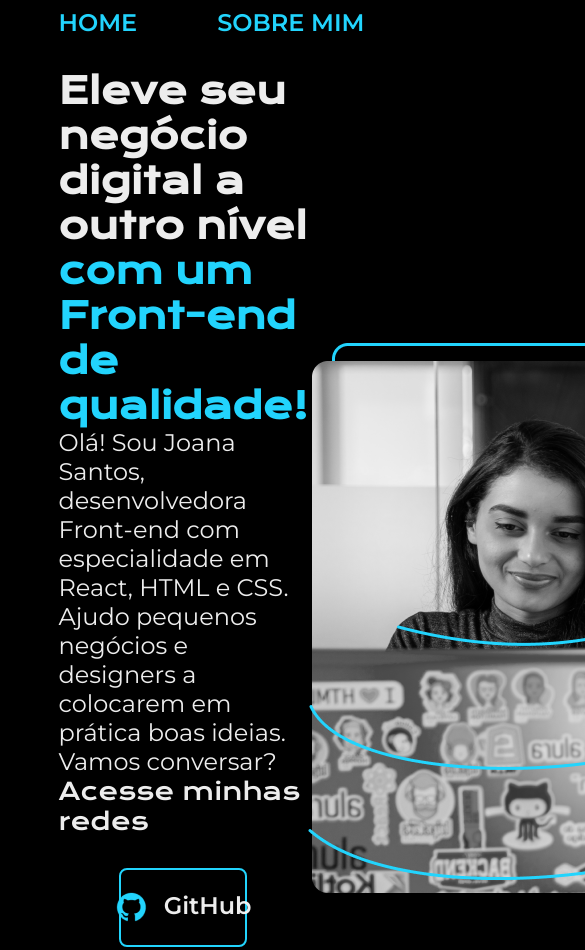
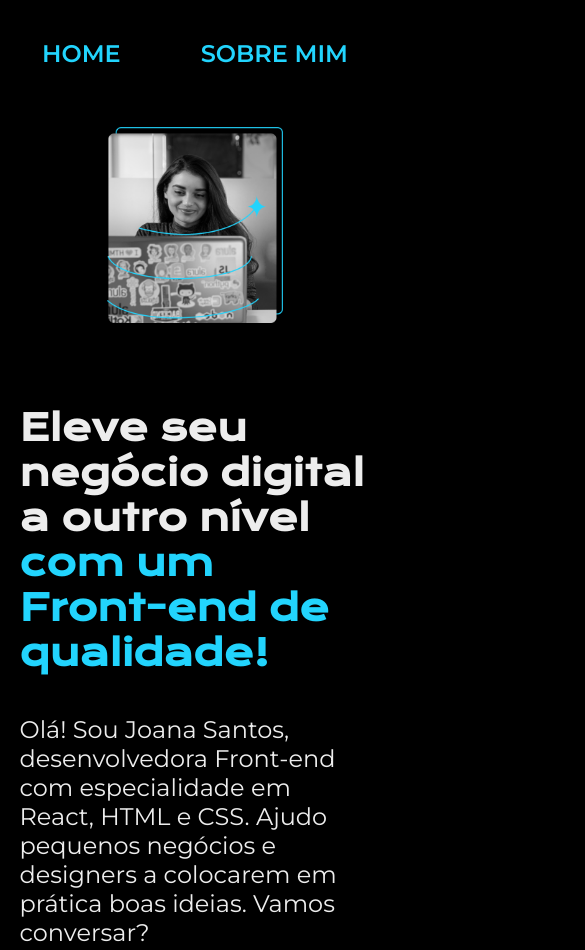
Before and after one commit to jonasmorais92/html-responsividade-publicacao-projeto, a plain HTML site: page index.html in a window 390 px wide. Shown: the top 950 px of the page, 585 px wide, since content can reach past the window. Drawn offline with nearby package versions, Linux system fonts and the light colour scheme.

Commit message:
finalizando o projeto com interface recursiva

```diff
--- a/index.html
+++ b/index.html
@@ -40,7 +40,7 @@
                 Instagran</a>
             </div>
         </section>
-        <img src="./assets/Imagem.png" alt="Foto da Joana Santos programando">
+        <img class="apresentacao__imagem" src="./assets/Imagem.png" alt="Foto da Joana Santos programando">
     </main>
     <footer class="rodape">
         <p>Desenvolvido por Jonas.</p>
--- a/styles/style.css
+++ b/styles/style.css
@@ -39,13 +39,14 @@ body{
 }
 
 .apresentacao {
-    padding: 8% 15%;
+    padding: 5% 15%;
     display: flex;
     align-items: center;
     justify-content: space-between;
+    gap: 82px;
 }
 
-.apresentacao__conteudov{
+.apresentacao__conteudo {
     width: 50%;
     display: flex;
     flex-direction: column;
@@ -97,7 +98,7 @@ body{
     font-family: var(--fonte-secundaria);
 }
 
-.apresentacao__links__link:hover{
+.apresentacao__links__navegacao:hover{
     background-color: var(--cor-hover);
 }
 
@@ -113,3 +114,22 @@ body{
     font-family: var(--fonte-secundaria);
     font-size: 1.5rem;
 }
+
+@media (max-width: 1200px) {
+    .cabecalho {
+        padding: 10%;
+    }
+
+    .cabecalho__menu{
+        justify-content: center;
+    }
+    .apresentacao {
+        flex-direction: column-reverse; /*Colocando a imagem acima do título*/
+        padding: 5%;
+    }
+
+    .apresentacao__conteudo{
+        width: auto;
+    }
+
+}
```
